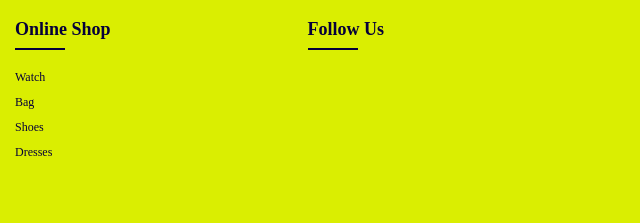
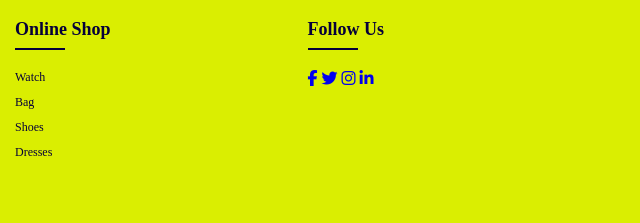
Before and after one commit to LyesHADJAR/ToDoX, a plain HTML site: page index.html in a window 1280 px wide. Shown: the part 931-1154 px from the top of the page, 640-1280 px from the left. Drawn offline with Linux system fonts and the light colour scheme.

Commit message:
Update index.html

```diff
--- a/index.html
+++ b/index.html
@@ -7,7 +7,7 @@
     <title>To-Do App</title>
     <link rel="stylesheet" href="style.css">
     <script src="script.js" defer></script>
-</head>
+    <link rel="stylesheet" href="https://cdnjs.cloudflare.com/ajax/libs/font-awesome/6.5.1/css/all.min.css"></head>
 
 <body>
     <nav>
@@ -69,11 +69,11 @@
                 </div>
                 <div class="footerCol">
                     <h4>Follow Us</h4>
-                    <div class="social-media">
-                        <a href="#"><i class="fab fa-facebook"></i></a>
+                    <div class="social-links">
+                        <a href="#"><i class="fab fa-facebook-f"></i></a>
                         <a href="#"><i class="fab fa-twitter"></i></a>
                         <a href="#"><i class="fab fa-instagram"></i></a>
-                        <a href="#"><i class="fab fa-linkedin"></i></a>
+                        <a href="#"><i class="fab fa-linkedin-in"></i></a>
                     </div>
                 </div>
             </div>
```
